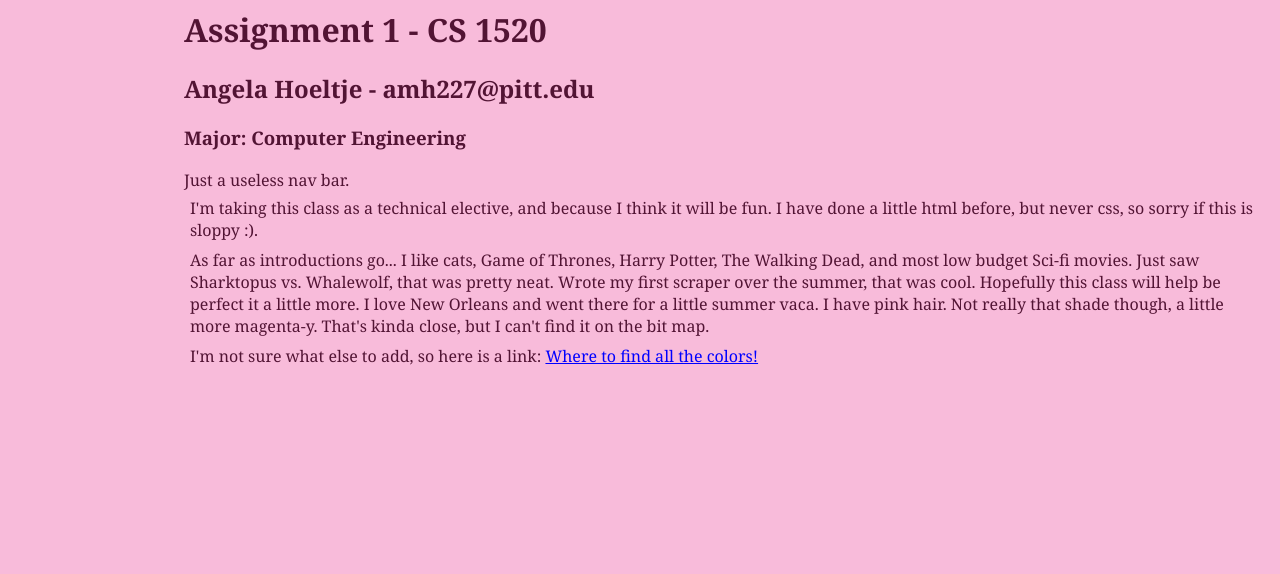
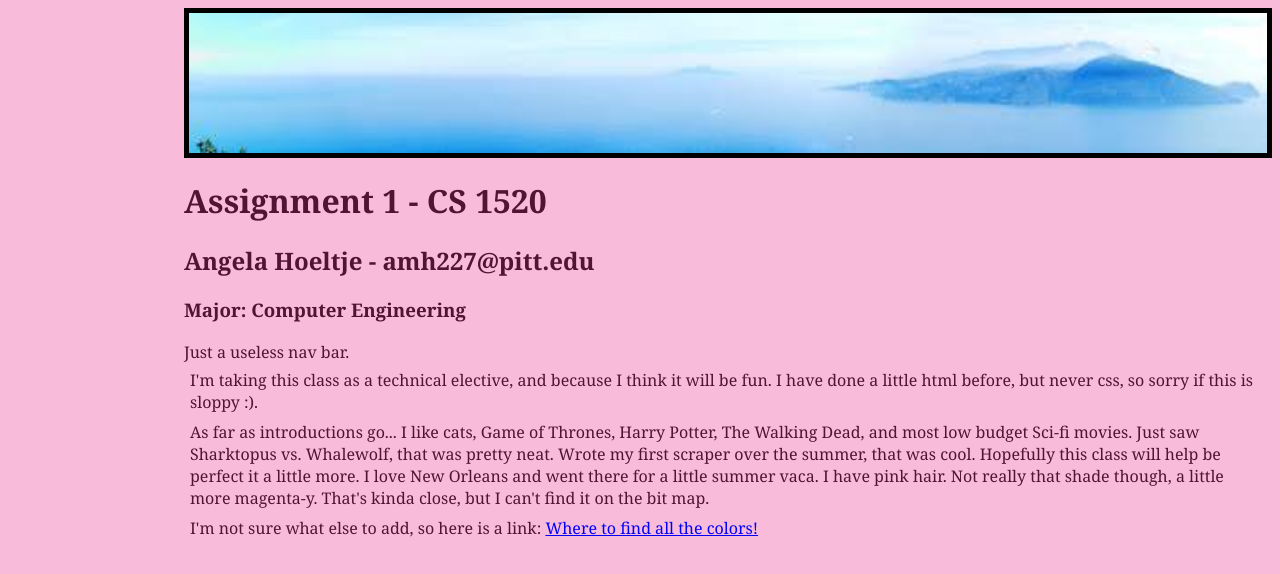
Before and after one commit to amh227/amh227-assignment-1, a plain HTML site: page index.html in a window 1280 px wide. Drawn offline with Linux system fonts and the light colour scheme.

Commit message:
got a banner

```diff
--- a/index.html
+++ b/index.html
@@ -11,8 +11,10 @@
 </head>
 
 <html>
+
 <body>
-
+	<div class = "banner">
+	</div>
     	<div class="container">
 
 		<!--- I think this is a comment, but my html is really rusty --->
@@ -23,7 +25,7 @@
 
 		<h3> Major: Computer Engineering </h3>
 
-		<u1.navbar>
+		<navbar>
 			Just a useless nav bar.
 		</u1>
 		<p>
--- a/mycss.css
+++ b/mycss.css
@@ -4,7 +4,20 @@ body {
         Times, serif;
   color: #521434;
   background-color: #F8BBDA }
-ul.navbar {
+
+.banner{
+	height: 100px;
+	margin: 0px;
+	padding: 20px;
+	overflow: hidden;
+	background-image:url( "banner.jpg");
+	background-repeat: no-repeat;
+	background-position: center;
+	background-size: 100% 100%;
+	border: 5px solid black;
+}
+
+.navbar {
   list-style-type: none;
   padding: 0;
   margin: 0;
```
Also changed, not shown: banner.jpg (added).
